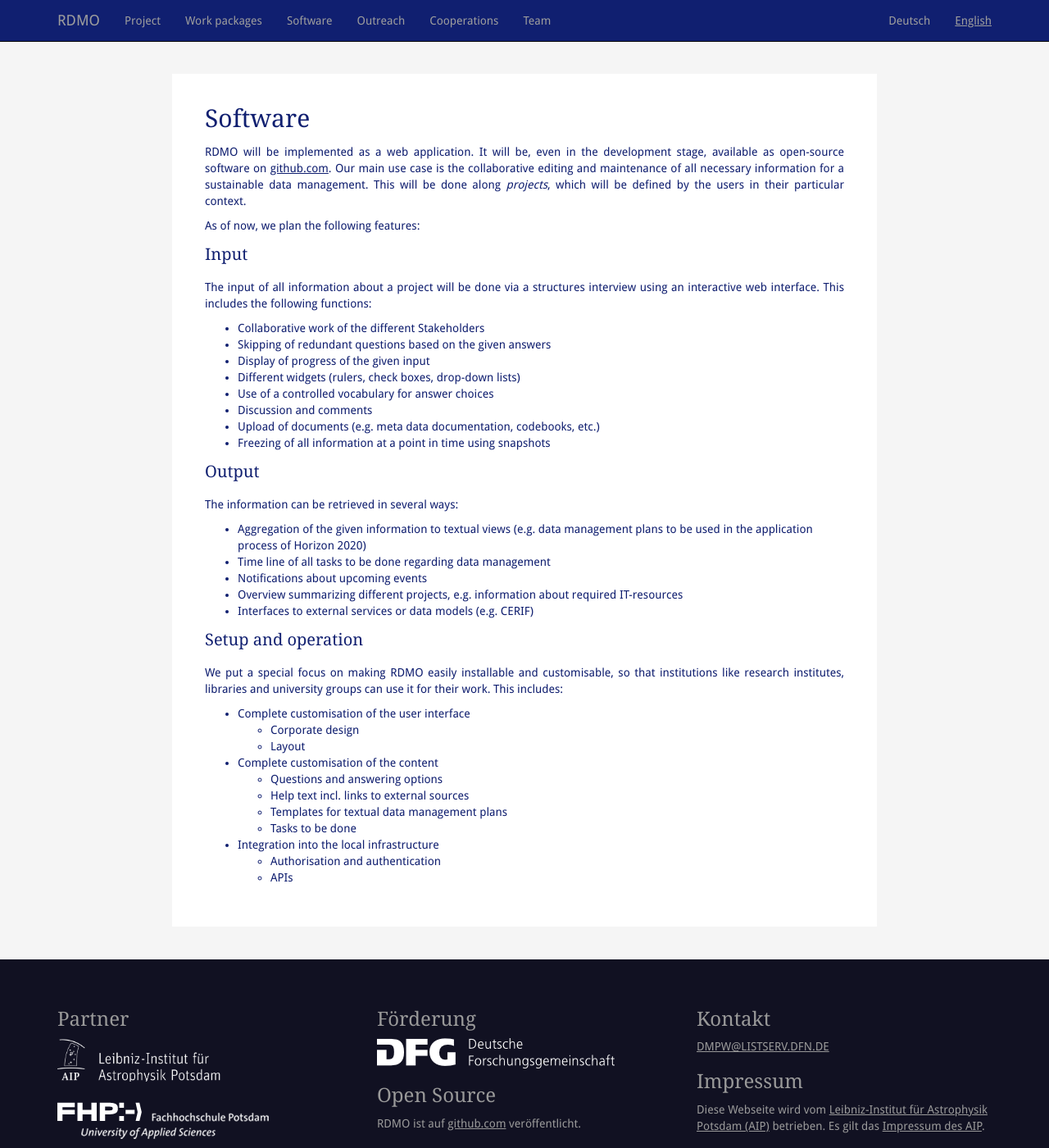
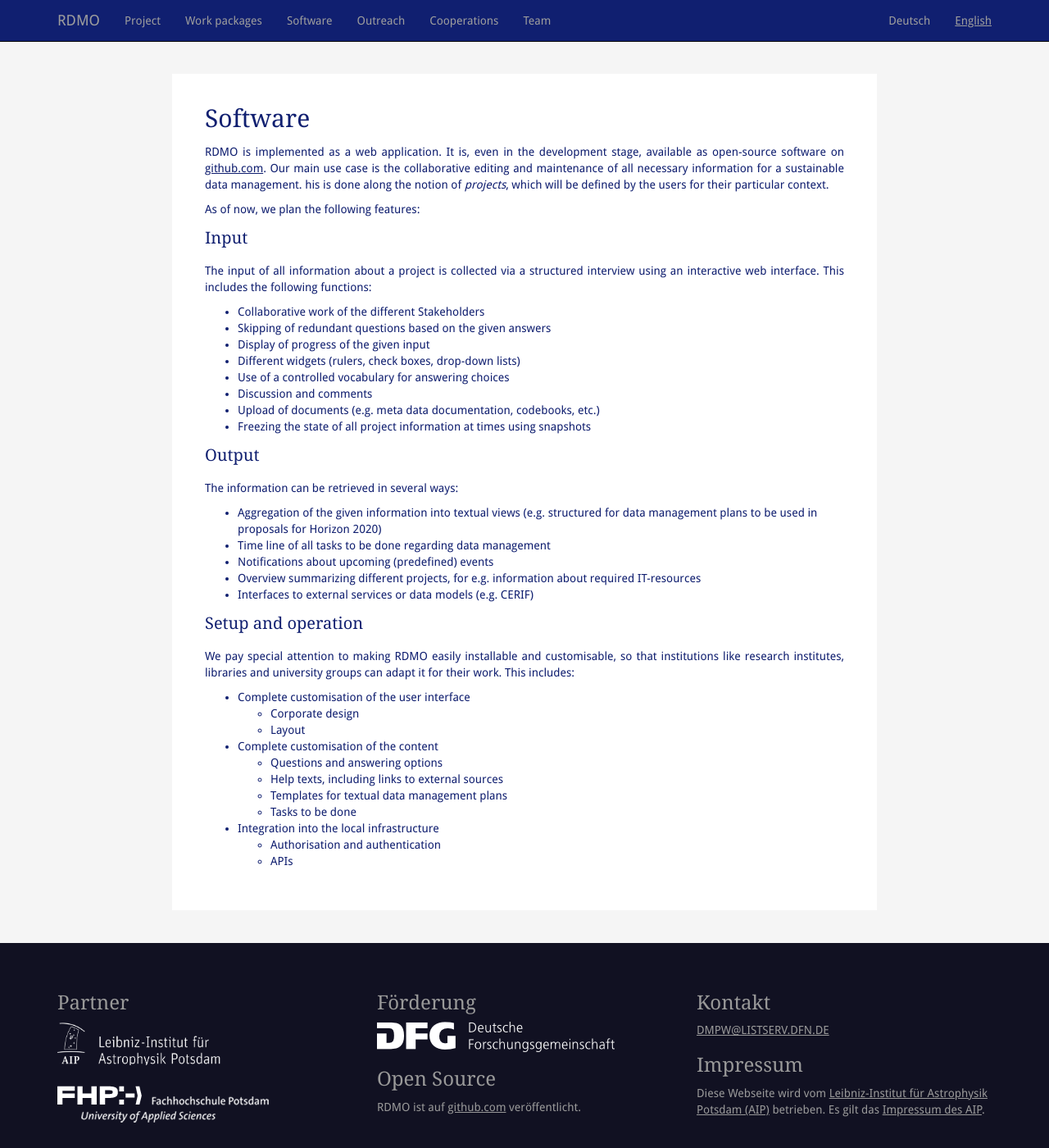
Before and after one commit to rdmorganiser/rdmorganiser.github.io, a Jekyll site: the page built from en/software.md, in a window 1280 px wide and 1400 px high. Shown: the whole window at 82% size. Built offline with Jekyll 4.4.1, drawn with Linux system fonts in a browser that asks for light colours.

Commit message:
Update software.md
typos and minor textual changes

```diff
--- a/en/software.md
+++ b/en/software.md
@@ -8,46 +8,46 @@ lang: en
 Software
 ========
 
-RDMO will be implemented as a web application. It will be, even in the development stage, available as open-source software on [github.com](https://github.com/rdmorganiser). Our main use case is the collaborative editing and maintenance of all necessary information for a sustainable data management. This will be done along *projects*, which will be defined by the users in their particular context.
+RDMO is  implemented as a web application. It is, even in the development stage, available as open-source software on [github.com](https://github.com/rdmorganiser). Our main use case is the collaborative editing and maintenance of all necessary information for a sustainable data management. his is done along the notion of *projects*, which will be defined by the users for their particular context.
 
 As of now, we plan the following features:
 
 Input
 -----
 
-The input of all information about a project will be done via a structures interview using an interactive web interface. This includes the following functions:
+The input of all information about a project is collected via a structured interview using an interactive web interface. This includes the following functions:
 
 * Collaborative work of the different Stakeholders
 * Skipping of redundant questions based on the given answers
 * Display of progress of the given input
 * Different widgets (rulers, check boxes, drop-down lists)
-* Use of a controlled vocabulary for answer choices
+* Use of a controlled vocabulary for answering choices
 * Discussion and comments
 * Upload of documents (e.g. meta data documentation, codebooks, etc.)
-* Freezing of all information at a point in time using snapshots
+* Freezing the state of all project information at times using snapshots
 
 Output
 ------
 
 The information can be retrieved in several ways:
 
-* Aggregation of the given information to textual views (e.g. data management plans to be used in the application process of Horizon 2020)
+* Aggregation of the given information into textual views (e.g. structured for data management plans to be used in proposals for Horizon 2020)
 * Time line of all tasks to be done regarding data management
-* Notifications about upcoming events
-* Overview summarizing different projects, e.g. information about required IT-resources
+* Notifications about upcoming  (predefined) events
+* Overview summarizing different projects,  for e.g. information about required IT-resources
 * Interfaces to external services or data models (e.g. CERIF)
 
 Setup and operation
 -------------------
 
-We put a special focus on making RDMO easily installable and customisable, so that institutions like research institutes, libraries and university groups can use it for their work. This includes:
+We pay special attention to making RDMO easily installable and customisable, so that institutions like research institutes, libraries and university groups can adapt  it for their work. This includes:
 
 * Complete customisation of the user interface
     * Corporate design
     * Layout
 * Complete customisation of the content
     * Questions and answering options
-    * Help text incl. links to external sources
+    * Help texts, including links to external sources
     * Templates for textual data management plans
     * Tasks to be done
 * Integration into the local infrastructure
```
